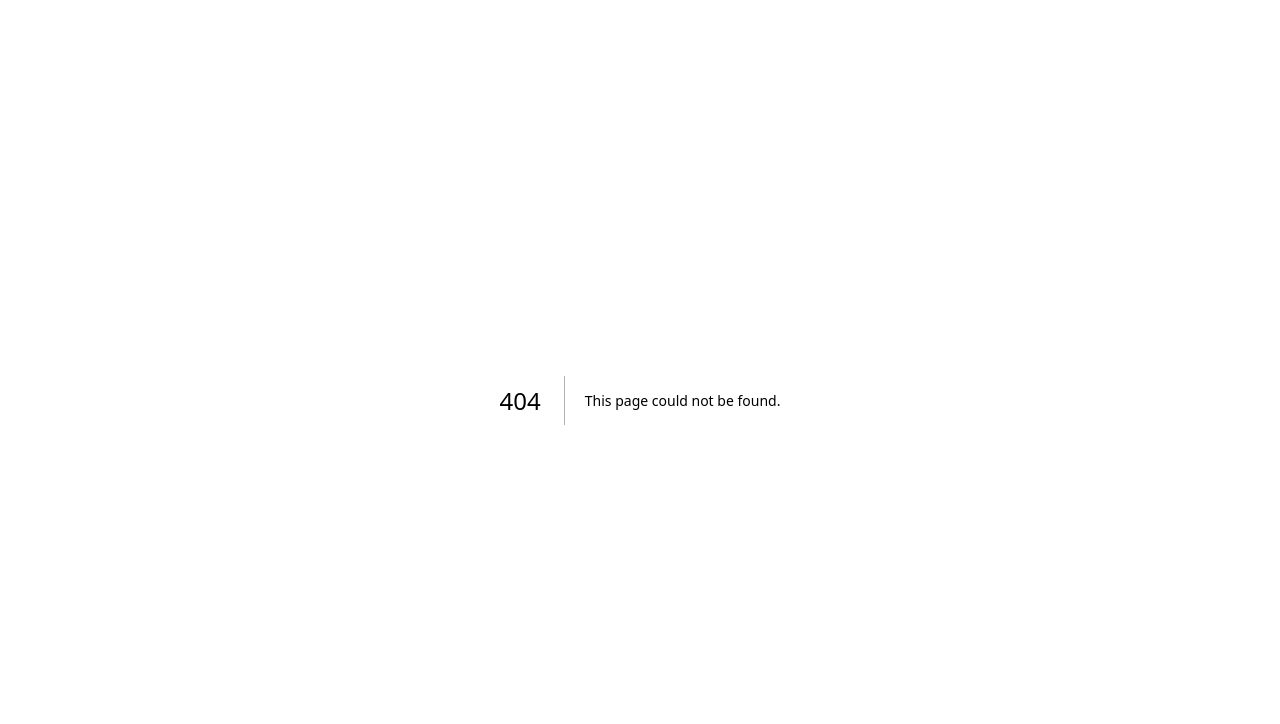
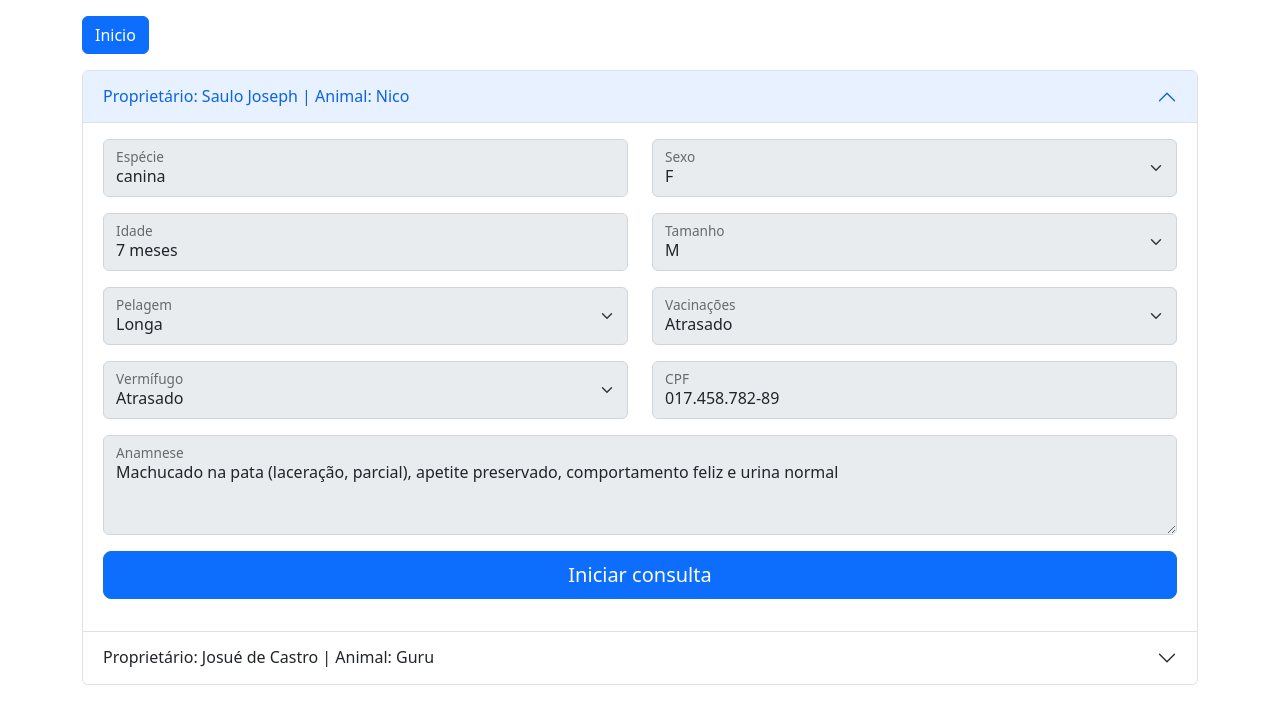
Before and after one commit to saulosjoseph/sampet-consultas, a Next.js app: page /consultas-andamento in a window 1280 px wide. Before the commit this address had no page. Shown: the top 724 px of the page. Built offline with nearby package versions, Linux system fonts and the light colour scheme.

Commit message:
feat: consultas

```diff
--- /dev/null
+++ b/src/pages/consultas-andamento.tsx
@@ -0,0 +1,163 @@
+import Header from "@/components/header";
+import {
+  Accordion,
+  Button,
+  Col,
+  Container,
+  FloatingLabel,
+  Form,
+  Row,
+} from "react-bootstrap";
+
+export default function InProgressConsultation() {
+  return (
+    <>
+      <Container>
+        <Header></Header>
+        <div>
+          <Row className="mb-3">
+            <Col>
+              <Accordion defaultActiveKey="0">
+                <Accordion.Item eventKey="0">
+                  <Accordion.Header>
+                    Proprietário: Saulo Joseph | Animal: Nico
+                  </Accordion.Header>
+                  <Accordion.Body>
+                    <Row className="mb-3">
+                      <Col>
+                        <FloatingLabel label="Espécie">
+                          <Form.Control
+                            type="text"
+                            placeholder="Espécie"
+                            value="canina"
+                            disabled={true}
+                          />
+                        </FloatingLabel>
+                      </Col>
+                      <Col>
+                        <FloatingLabel label="Sexo">
+                          <Form.Select
+                            aria-label="Floating label select example"
+                            disabled={true}
+                          >
+                            <option value="3">F</option>
+                          </Form.Select>
+                        </FloatingLabel>
+                      </Col>
+                    </Row>
+                    <Row className="mb-3">
+                      <Col>
+                        <FloatingLabel label="Idade">
+                          <Form.Control
+                            type="text"
+                            disabled={true}
+                            placeholder="Idade"
+                            value="7 meses"
+                          />
+                        </FloatingLabel>
+                      </Col>
+                      <Col>
+                        <FloatingLabel label="Tamanho">
+                          <Form.Select
+                            aria-label="Floating label select example"
+                            disabled={true}
+                          >
+                            <option value="3">M</option>
+                          </Form.Select>
+                        </FloatingLabel>
+                      </Col>
+                    </Row>
+                    <Row className="mb-3">
+                      <Col>
+                        <FloatingLabel label="Pelagem">
+                          <Form.Select
+                            aria-label="Floating label select example"
+                            disabled={true}
+                          >
+                            <option value="3">Longa</option>
+                          </Form.Select>
+                        </FloatingLabel>
+                      </Col>
+                      <Col>
+                        <FloatingLabel label="Vacinações">
+                          <Form.Select
+                            aria-label="Floating label select example"
+                            disabled={true}
+                          >
+                            <option value="3">Atrasado</option>
+                          </Form.Select>
+                        </FloatingLabel>
+                      </Col>
+                    </Row>
+                    <Row className="mb-3">
+                      <Col>
+                        <FloatingLabel label="Vermífugo">
+                          <Form.Select
+                            aria-label="Floating label select example"
+                            disabled={true}
+                          >
+                            <option value="3">Atrasado</option>
+                          </Form.Select>
+                        </FloatingLabel>
+                      </Col>
+                      <Col>
+                        <FloatingLabel label="CPF">
+                          <Form.Control
+                            type="text"
+                            placeholder="CPF"
+                            value="017.458.782-89"
+                            disabled={true}
+                          />
+                        </FloatingLabel>
+                      </Col>
+                    </Row>
+                    <Row className="mb-3">
+                      <Col>
+                        <FloatingLabel
+                          controlId="floatingTextarea2"
+                          label="Anamnese"
+                        >
+                          <Form.Control
+                            as="textarea"
+                            placeholder="Leave a comment here"
+                            style={{ height: "100px" }}
+                            disabled={true}
+                            value="Machucado na pata (laceração, parcial), apetite preservado, comportamento feliz e urina normal"
+                          />
+                        </FloatingLabel>
+                      </Col>
+                    </Row>
+                    <Row className="mb-3">
+                      <Col>
+                        <div className="d-grid gap-2">
+                          <Button variant="primary" size="lg">
+                            Iniciar consulta
+                          </Button>
+                        </div>
+                      </Col>
+                    </Row>
+                  </Accordion.Body>
+                </Accordion.Item>
+                <Accordion.Item eventKey="1">
+                  <Accordion.Header>
+                    Proprietário: Josué de Castro | Animal: Guru
+                  </Accordion.Header>
+                  <Accordion.Body>
+                    Lorem ipsum dolor sit amet, consectetur adipiscing elit, sed
+                    do eiusmod tempor incididunt ut labore et dolore magna
+                    aliqua. Ut enim ad minim veniam, quis nostrud exercitation
+                    ullamco laboris nisi ut aliquip ex ea commodo consequat.
+                    Duis aute irure dolor in reprehenderit in voluptate velit
+                    esse cillum dolore eu fugiat nulla pariatur. Excepteur sint
+                    occaecat cupidatat non proident, sunt in culpa qui officia
+                    deserunt mollit anim id est laborum.
+                  </Accordion.Body>
+                </Accordion.Item>
+              </Accordion>
+            </Col>
+          </Row>
+        </div>
+      </Container>
+    </>
+  );
+}
```
Also changed, not shown: src/pages/index.tsx (+5 -5 lines), src/pages/nova-consulta.tsx (+71 -13 lines), src/pages/novo-cliente.tsx (+5 -5 lines), src/pages/novo-pet.tsx (+5 -5 lines), src/pages/visualizar-consulta.tsx (+4 -4 lines).
